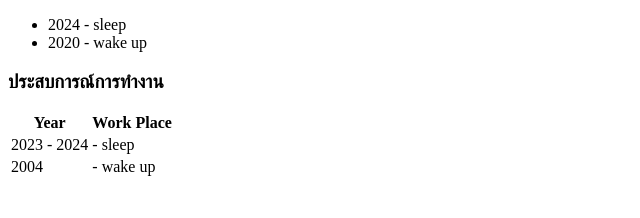
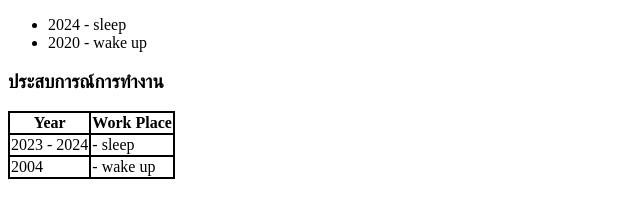
Before and after one commit to kokejohh/mypage2024_gosoft, a plain HTML site: page Basic/HTML personal site/index.html in a window 1280 px wide. Shown: the part 340-558 px from the top of the page, without its empty margins (0-640 px from the left). Drawn offline with Linux system fonts and the light colour scheme.

Commit message:
add stylesheet, css

```diff
--- a/Basic/HTML personal site/index.html
+++ b/Basic/HTML personal site/index.html
@@ -4,6 +4,7 @@
     <meta charset="UTF-8">
     <meta name="viewport" content="width=device-width, initial-scale=1.0">
     <title>Document</title>
+    <link rel="stylesheet" href="style.css">
 </head>
 <body>
     <img src="https://www.silpa-mag.com/wp-content/uploads/2023/05/dog-4372036_1280.jpg" width="30%" alt="">
--- /dev/null
+++ b/Basic/HTML personal site/style.css
@@ -0,0 +1,4 @@
+table, th, td {
+    border: 2px solid black;
+    border-collapse: collapse;
+}
```
